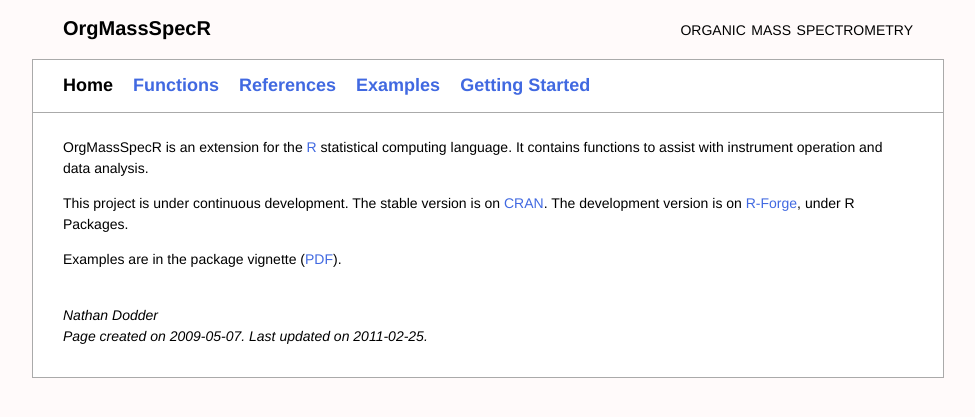
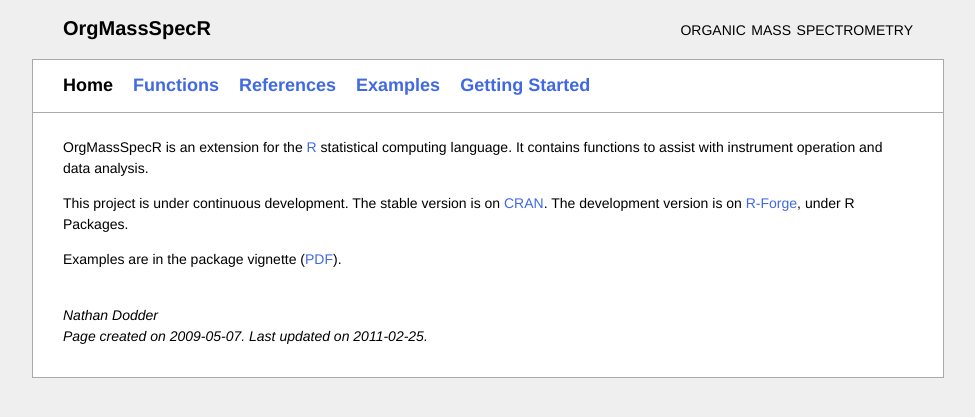
Before and after one commit to rforge/orgmassspecr, a PHP site: page /index.html in a window 1280 px wide. Shown: the top 417 px of the page, without its empty margins (152-1127 px from the left). Run offline with PHP 8.4, Linux system fonts and the light colour scheme.

Commit message:
color
git-svn-id: svn://svn.r-forge.r-project.org/svnroot/orgmassspecr@44 edb9625f-4e0d-4859-8d74-9fd3b1da38cb

```diff
--- a/www/style.css
+++ b/www/style.css
@@ -2,7 +2,7 @@
 
 body {
   font: 14px/150% Helvetica Neue, sans-serif;
-  background-color: Snow;
+  background-color: #efefef
   }
 
 a {
@@ -28,9 +28,10 @@ a:active {
 }
 
 .title {
-  background: Snow;
+  background: #efefef;
   font-size: 20px;
   font-weight: bold;
+  color: #000;
 }
 
 .title a {
```
